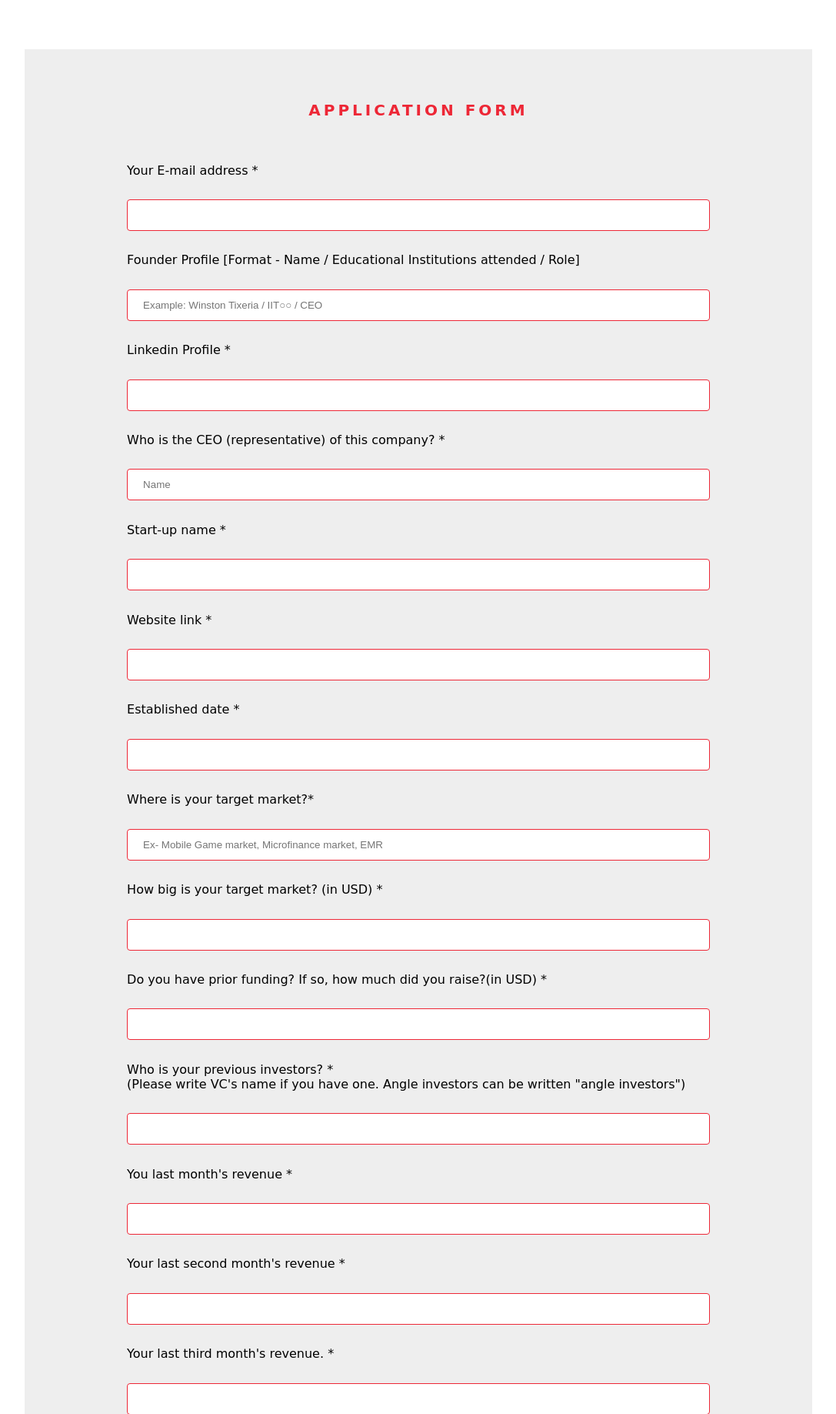
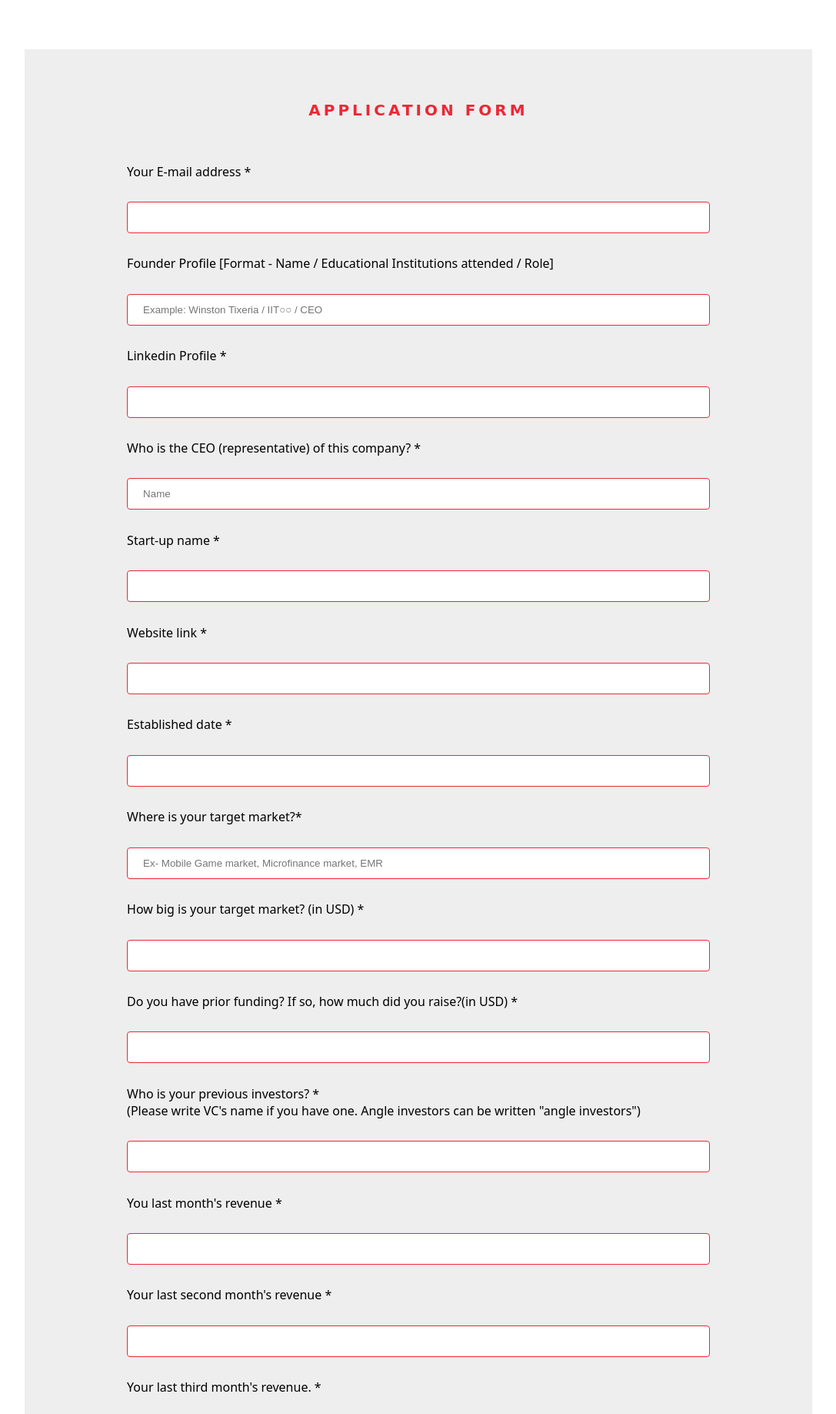
Before and after one commit to Shirustartup-india/shiruwebsite, a Django app: page /form in a window 1280 px wide. Shown: the top 1837 px of the page at 77% size, without its empty margins (96-1183 px from the left). Run offline with Django 4.2, Linux system fonts and the light colour scheme.

Commit message:
Update styles.css

```diff
--- a/static/css/styles.css
+++ b/static/css/styles.css
@@ -861,7 +861,7 @@ padding-top: 10%;
 
 .boxtext h5{
 
-  font-family: cursive !important;
+  font-family: Noto Sans !important;
   font-style: normal;
   font-weight: normal;
   font-size: 16px;
@@ -869,7 +869,7 @@ padding-top: 10%;
 }
 
 .formHeading{
-  font-family: cursive !important;
+  font-family: Noto Sans !important;
   font-style: normal;
   font-weight: normal;
   font-size: 20px;
```
